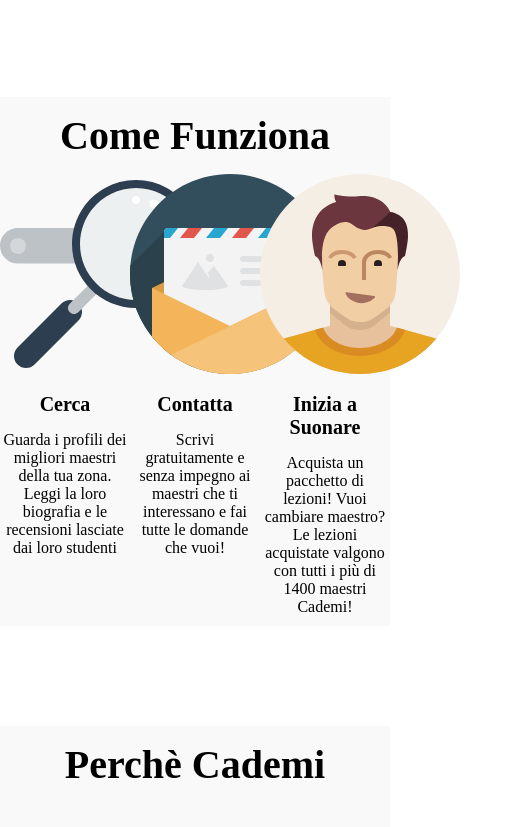
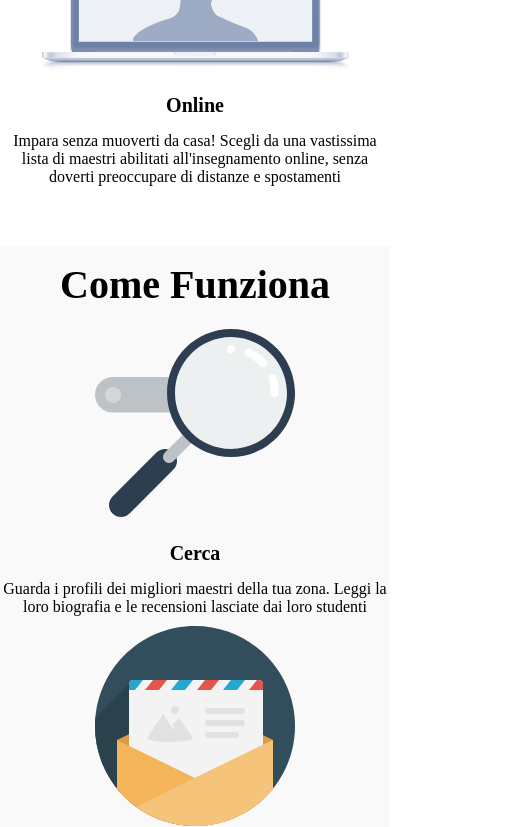
Before and after one commit to lorismatteri/html-css-resp-wannabe-12bool, a plain HTML site: page index.html in a window 390 px wide. Shown: the part 555-1382 px from the top of the page, 522 px wide, since content can reach past the window. Drawn offline with Linux system fonts and the light colour scheme.

Commit message:
Aggiunta responsive
inserite classi del framework per rendere il tutto responsive, sistemato un margin top 100px esagerato

```diff
--- a/css/style.css
+++ b/css/style.css
@@ -30,8 +30,8 @@ p {
   background-color: #f9f9f9;
 }
 
-.mt_100 {
-  margin-top: 100px;
+.mt_50 {
+  margin-top: 50px;
 }
 
 #why > div[class*="col-"] {
--- a/index.html
+++ b/index.html
@@ -11,7 +11,7 @@
 
     <div class="container">
 
-      <div class="title row mt_100">
+      <div class="title row mt_50">
 
         <div class="col-lg-12">
           <h1>Lezioni dove vuoi tu</h1>
@@ -22,7 +22,7 @@
 
       <div id="lezioni" class="row">
 
-        <div class="col-lg-6">
+        <div class="col-lg-6 col-md-6 col-sm-12">
           <img src="img/icon/maps.png" alt="">
           <h3>A casa tua</h3>
           <p>
@@ -30,7 +30,7 @@
           </p>
         </div>
 
-        <div class="col-lg-6">
+        <div class="col-lg-6 col-md-6 col-sm-12">
           <img src="img/icon/screen.png" alt="">
           <h3>Online</h3>
           <p>
@@ -41,7 +41,7 @@
       </div>
       <!-- /LEZIONI -->
 
-      <div class="title row bg_grey mt_100">
+      <div class="title row bg_grey mt_50">
 
         <div class="col-lg-12">
           <h1>Come Funziona</h1>
@@ -52,7 +52,7 @@
 
       <div id="steps" class="row bg_grey">
 
-        <div class="col-lg-4">
+        <div class="col-lg-4 col-md-6 col-sm-12">
           <img src="img/search.svg" alt="">
           <h3>Cerca</h3>
           <p>
@@ -60,7 +60,7 @@
           </p>
         </div>
 
-        <div class="col-lg-4">
+        <div class="col-lg-4 col-md-6 col-sm-12">
           <img src="img/letter.svg" alt="">
           <h3>Contatta</h3>
           <p>
@@ -68,7 +68,7 @@
           </p>
         </div>
 
-        <div class="col-lg-4">
+        <div class="col-lg-4 col-md-12 col-sm-12">
           <img src="img/male.svg" alt="">
           <h3>Inizia a Suonare</h3>
           <p>
@@ -79,7 +79,7 @@
       </div>
       <!-- /STEPS -->
 
-      <div class="title row bg_grey mt_100">
+      <div class="title row bg_grey mt_50">
 
         <div class="col-lg-12">
           <h1>Perchè Cademi</h1>
@@ -90,7 +90,7 @@
 
       <div id="why" class="row bg_grey">
 
-        <div class="col-lg-12">
+        <div class="col-lg-12 col-md-12 col-sm-12">
           <img src="img/icon/profile.png" alt="">
           <h3>La più grande scuola d'Italia</h3>
           <p>
@@ -99,7 +99,7 @@
           <hr>
         </div>
 
-        <div class="col-lg-12">
+        <div class="col-lg-12 col-md-12 col-sm-12">
           <img src="img/icon/secure.png" alt="">
           <h3>Soddisfazione Garantita</h3>
           <p>
@@ -108,7 +108,7 @@
           <hr>
         </div>
 
-        <div class="col-lg-12">
+        <div class="col-lg-12 col-md-12 col-sm-12">
           <img src="img/icon/flex.png" alt="">
           <h3>Flessibile e Conveniente</h3>
           <p>
```
